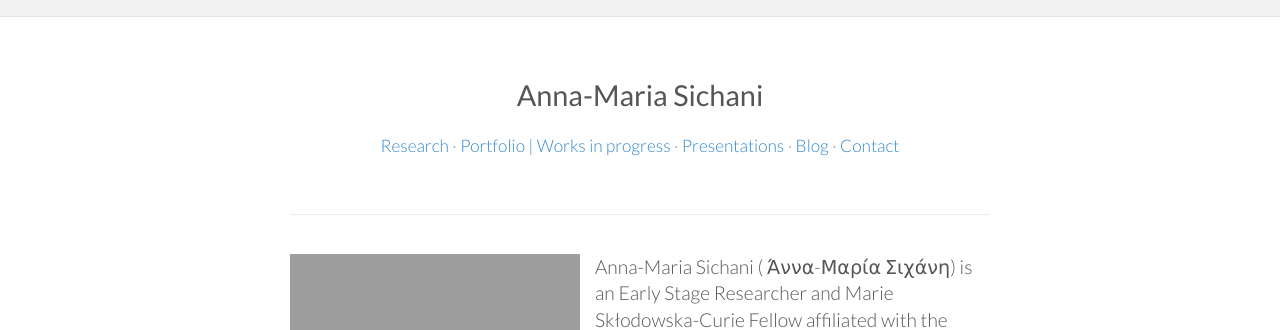
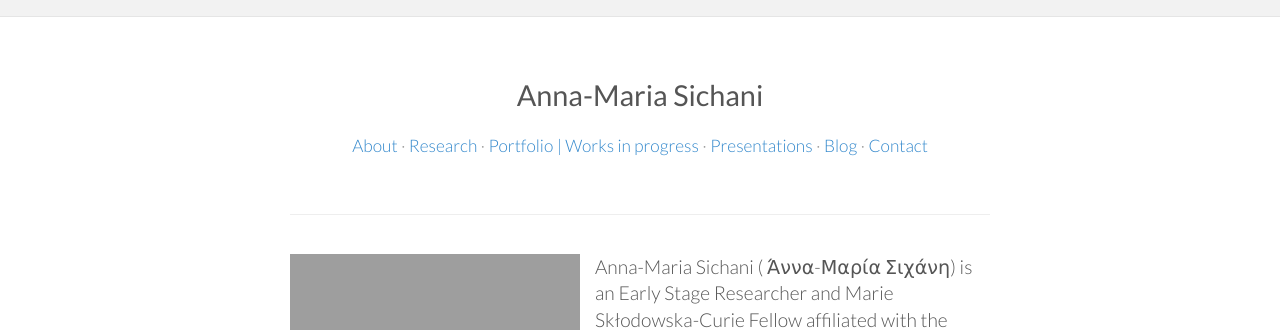
Before and after one commit to amsichani/amsichani.github.io, a Jekyll site: the page built from index.md, in a window 1280 px wide. Shown: the top 330 px of the page. Built offline with Jekyll 4.4.1, drawn with Linux system fonts in a browser that asks for light colours; nearby versions of some CDN libraries.

Commit message:
Update menu.html

```diff
--- a/_includes/menu.html
+++ b/_includes/menu.html
@@ -1,6 +1,6 @@
  <div class="additional">
           <ul id="menu-main-menu">
-
+         <li class="menu-item"><a href="/about">About</a></li>
             <li class="menu-item"><a href="/research">Research</a></li>
             <li class="menu-item"><a href="/portfolio">Portfolio | Works in progress</a></li>
             <li class="menu-item"><a href="/presentations">Presentations</a></li>
```
